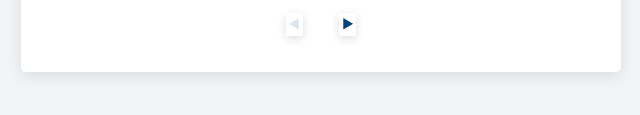
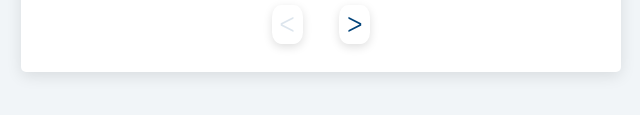
Before and after one commit to ConviteLayla/carrossel, a plain HTML site: page index.html in a window 1280 px wide. Shown: the part 589-704 px from the top of the page, 319-959 px from the left. Drawn offline with Linux system fonts and the light colour scheme.

Commit message:
Add files via upload

```diff
--- a/style.css
+++ b/style.css
@@ -116,14 +116,18 @@ p   {
 }
 
 .prev-before::before    {
-    content: "\002BC7";
+    content: "\1438";
     font-size: 1.3rem;
     box-shadow: 0 3px 10px rgba(0, 0, 0, 0.13);
+    border-radius: 30%;
+    padding: 0.5rem;
 }
 .prev-next::before {
-    content: "\002BC8";
+    content: "\1433";
     font-size: 1.3rem;
     box-shadow: 0 3px 10px rgba(0, 0, 0, 0.13);
+    border-radius: 30%;
+    padding: 0.5rem;
 }
 
 
```
